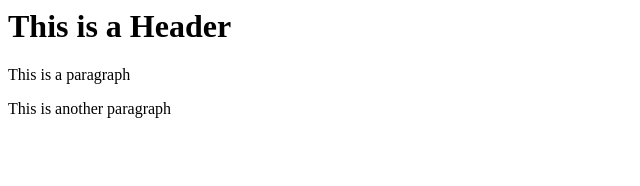
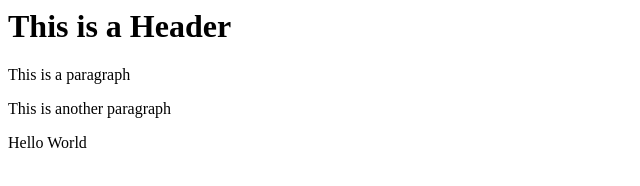
Before and after one commit to ARos5/git-test, a website: page index.html in a window 1280 px wide. Shown: the full height of the page, 0-640 px from the left. Drawn offline with Linux system fonts and the light colour scheme.

Commit message:
using NPM

```diff
--- a/index.html
+++ b/index.html
@@ -4,5 +4,6 @@
 <h1>This is a Header</h1>
 <p>This is a paragraph</p>
 <p>This is another paragraph</p>
+<p>Hello World</p>
 </body>
     </html>
```
Also changed, not shown: package.json (added, +24 -0 lines), 2 other files.
